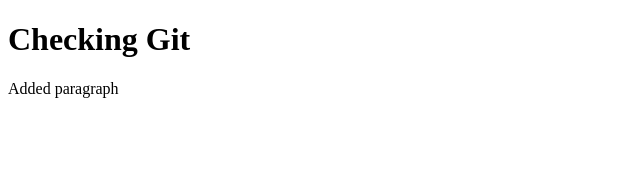
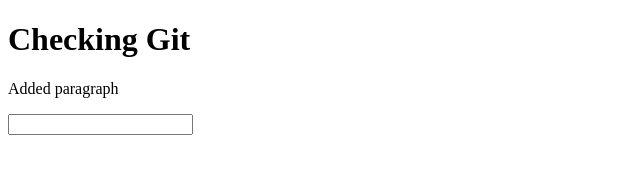
Before and after one commit to NishitBasak/git-test-repo, a plain HTML site: page index.html in a window 1280 px wide. Shown: the whole page, without its empty margins (0-640 px from the left). Drawn offline with Linux system fonts and the light colour scheme.

Commit message:
added password input in master

```diff
--- a/index.html
+++ b/index.html
@@ -10,6 +10,7 @@
 <body>
     <h1>Checking Git</h1>
     <p>Added paragraph</p>
+    <input type="password" id="password">
 </body>
 
 </html>
```
